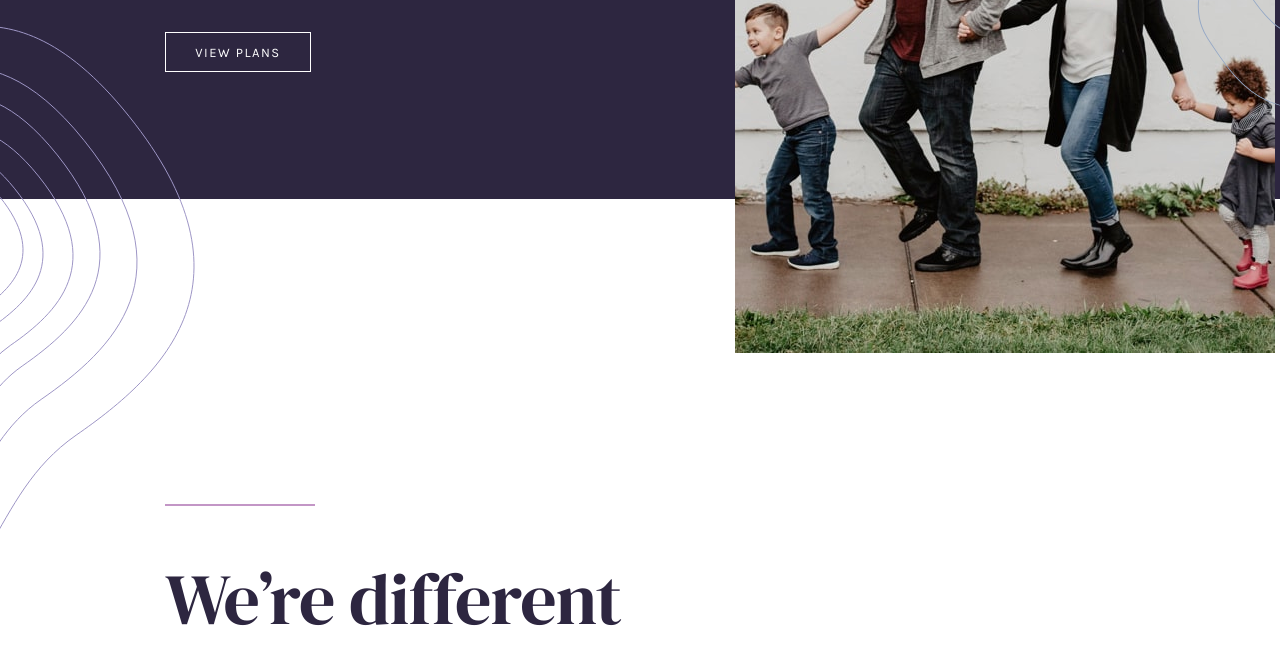
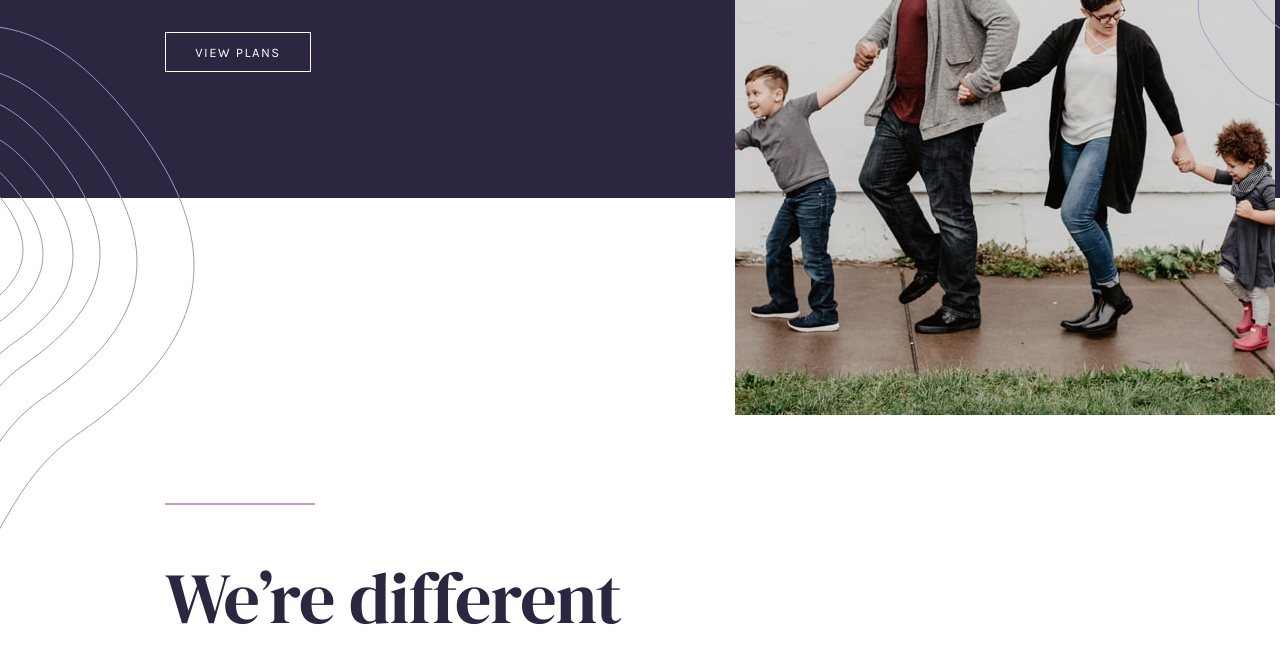
Before and after one commit to yannickherve/frontendmentor_works, a website: page insure-landing-page-master/index.html in a window 1280 px wide. Shown: the part 482-1151 px from the top of the page. Drawn offline with nearby package versions, Linux system fonts and the light colour scheme.

Commit message:
Home intro image position

```diff
--- a/insure-landing-page-master/style.css
+++ b/insure-landing-page-master/style.css
@@ -511,10 +511,13 @@ img {
     padding: 21px 165px 19px 168px;
   }
 
-  .home-container .home-intro {
-    display: grid;
-    grid-template-rows: 105px 1fr minmax(auto, 155px);
-    grid-template-columns: 735px max-content 165px;
+  .page-body .home-container .home-intro {
+    grid-template-rows: 105px 495px 155px;
+    grid-template-columns: 1fr auto 165px;
+  }
+
+  .home-intro-img {
+    margin-top: 62px;
   }
 
   .home-intro-body .intro-title {
```
